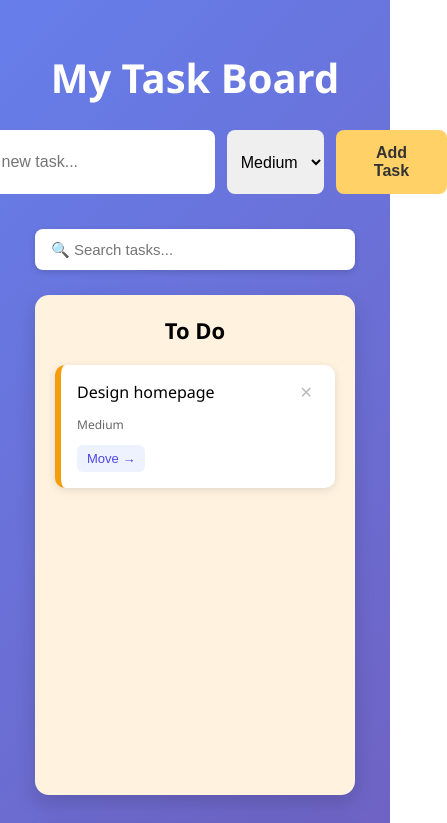
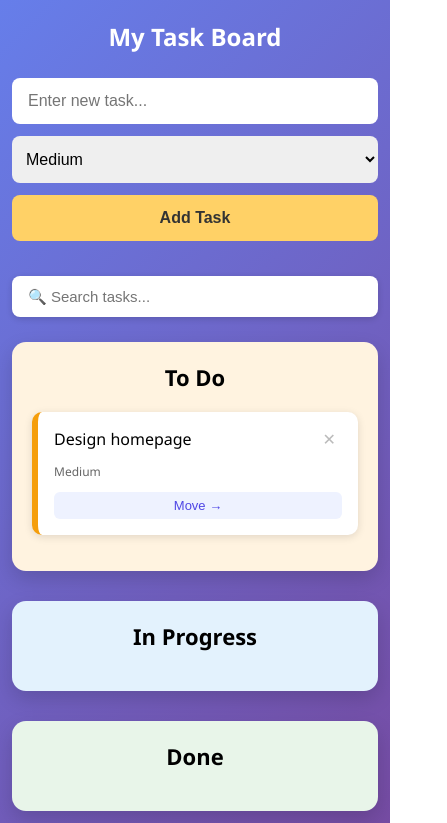
Before and after one commit to Akarshi617/kanban-board, a React (Vite) app: page / in a window 390 px wide. Shown: the top 823 px of the page, 447 px wide, since content can reach past the window. Built offline with nearby package versions, Linux system fonts and the light colour scheme.

Commit message:
Update App.css

```diff
--- a/src/App.css
+++ b/src/App.css
@@ -197,3 +197,62 @@
   .card:active {
     cursor: grabbing;
   }
+/* ===== RESPONSIVE DESIGN FOR MOBILE ===== */
+
+@media (max-width: 768px) {
+  .app-wrapper {
+    padding: 20px 12px;
+  }
+
+  .app-title {
+    font-size: 28px;
+    text-align: center;
+  }
+
+  .add-task-bar {
+    flex-direction: column;
+    width: 100%;
+    max-width: 400px;
+  }
+
+  .add-task-bar input,
+  .add-task-bar select,
+  .add-task-bar button {
+    width: 100%;
+  }
+
+  .search-bar {
+    width: 100%;
+    max-width: 400px;
+  }
+
+  .search-bar input {
+    width: 100%;
+  }
+
+  .board {
+    flex-direction: column;
+    align-items: center;
+    width: 100%;
+  }
+
+  .column {
+    width: 100%;
+    max-width: 400px;
+    min-height: auto;
+  }
+}
+
+@media (max-width: 400px) {
+  .app-title {
+    font-size: 24px;
+  }
+
+  .card-actions {
+    flex-direction: column;
+  }
+
+  .move-btn {
+    width: 100%;
+  }
+}
```
